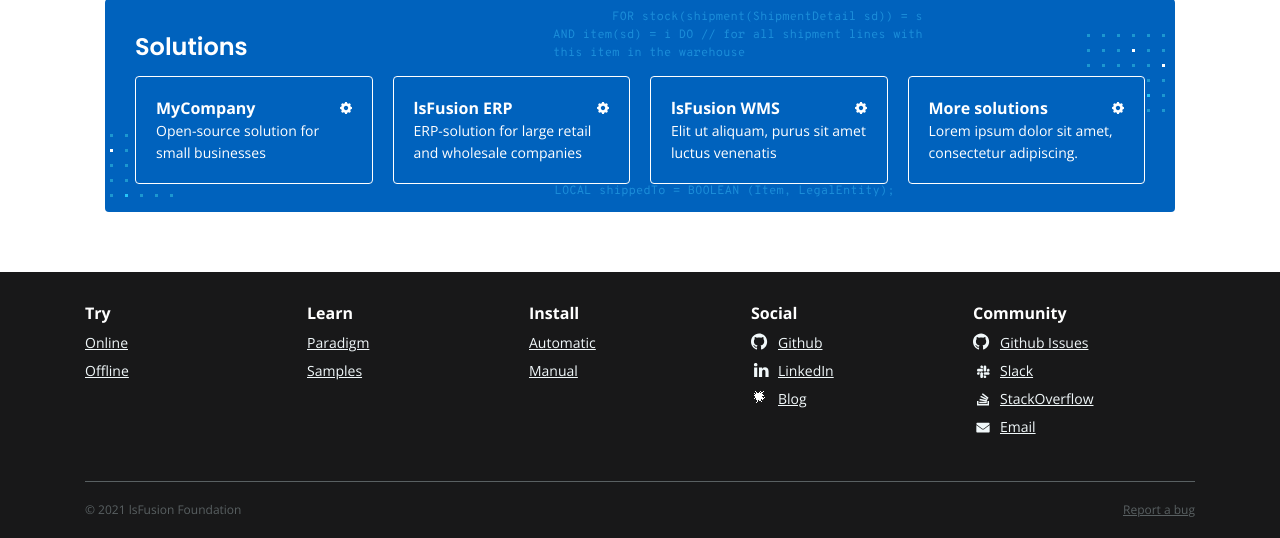
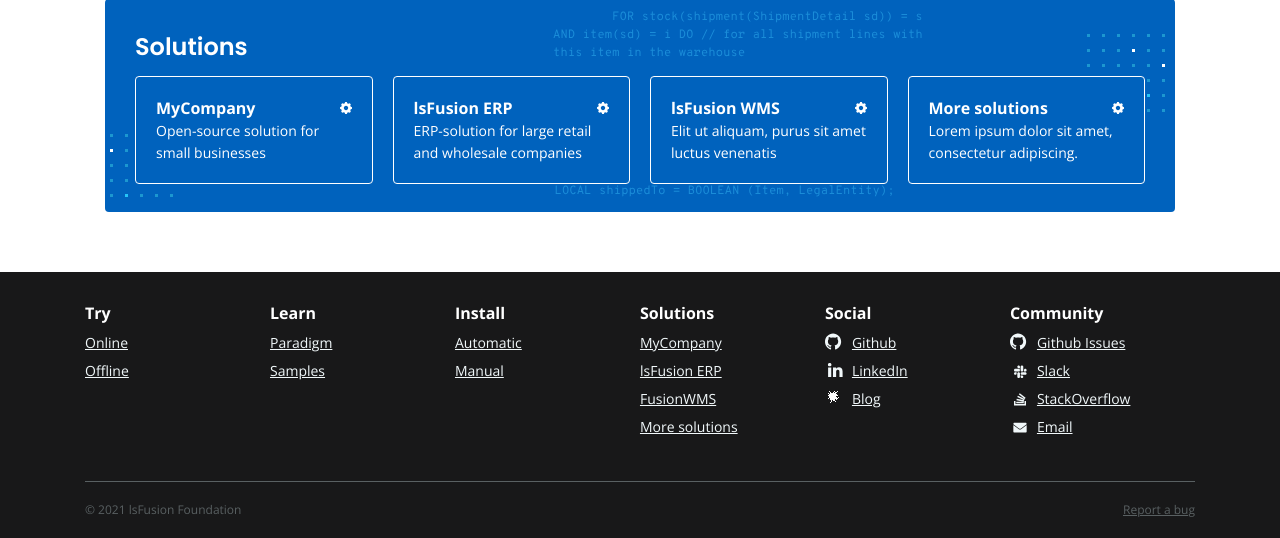
Before and after one commit to lsfusion/website, a PHP site: page / in a window 1280 px wide. Shown: the part 3013-3551 px from the top of the page. Run offline with PHP 8.4, Linux system fonts and the light colour scheme.

Commit message:
Fixed css

```diff
--- a/css/app.scss
+++ b/css/app.scss
@@ -380,19 +380,18 @@ body > footer{
       list-style: none;
       float: left;
       @media (min-width: $mobileWidth) {
-        width: 20%;
+        width: 16.66666%;
       }
       @media (max-width: $mobileWidth - 1){
-
         width: 33.33%;
         margin: 0 0 30px 0;
         &:nth-child(4){
-          width: 50%;
+          //width: 50%;
           clear: both;
           margin: 0;
         }
         &:nth-child(5){
-          width: 50%;
+          //  width: 50%;
           margin: 0;
         }
       }
--- a/index.html
+++ b/index.html
@@ -279,6 +279,14 @@
                 <li><a href="https://docs.lsfusion.org/Execution_manual/" target="_blank" title="Click to open in a new window">Manual</a></li>
             </ul>
 
+            <ul>
+                <li><h3>Solutions</h3></li>
+                <li><a href="https://mycompany.lsfusion.org/en/" target="_blank" title="Click to open in a new window">MyCompany</a></li>
+                <li><a href="https://luxsoft.by/produkty/lsfusion-erp/" target="_blank" title="Click to open in a new window">lsFusion ERP</a></li>
+                <li><a href="#" target="_blank" title="Click to open in a new window">FusionWMS</a></li>
+                <li><a href="/solutions">More solutions</a></li>
+            </ul>
+
 
             <ul class="social">
                 <li><h3>Social</h3></li>
--- a/solutions.html
+++ b/solutions.html
@@ -56,7 +56,7 @@
                 <p>Free and open source business management system. Suitable for wholesale, retail and online trading, services, contracts, small-scale and custom-made production. Easily scales and adapts to the needs of the business.</p>
             </a>
         </li>
-        <!--li id="solution-mite">
+        <li id="solution-mite">
             <a href="https://mite.is/" class="inner" target="_blank">
                 <h2>MITE</h2>
                 <p>Облачное решение-конструктор промышленного интернета вещей. Разработано и внедрено силами специалистов ООО "Интернет вещей". MITE постоянно отслеживает и анализирует показания датчиков IIoT, управляет элементами инфраструктуры (холодильное, вентиляционное и прочее оборудование), своевременно уведомляет о произошедших или возможных сбоях.</p>
@@ -73,7 +73,7 @@
                 <h2>MyBalance</h2>
                 <p>Минимальный набор инструментов для создания форм заменяющих электронные таблицы в плановых отделах предприятий. Предлагается базовый каркас позволяющий путем подключения модулей дополнять условные "книги" электронных таблиц дополнительными страницами с необходимым функционалом.</p>
             </a>
-        </li-->
+        </li>
     </ul>
 </main>
 
```
Also changed, not shown: css/app.css, 1 other file.
